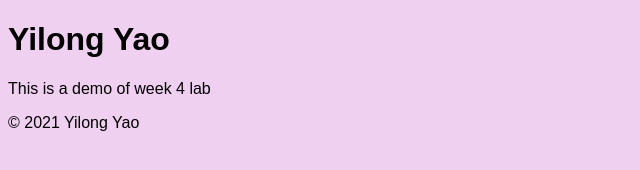
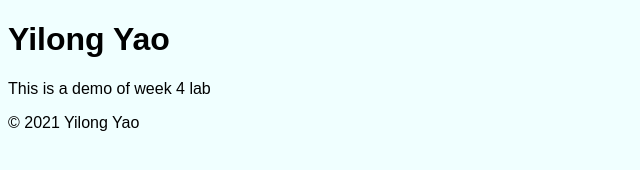
Before and after one commit to ElonYao/week4-comp6062, a plain HTML site: page index.html in a window 1280 px wide. Shown: the whole page, without its empty margins (0-640 px from the left). Drawn offline with Linux system fonts and the light colour scheme; files that its build step writes are made by us from their sources.

Commit message:
fix: update stylesheet path and modify body styles

```diff
--- a/css/style.css
+++ b/css/style.css
@@ -1,4 +1,4 @@
-body{
-    background-color: #f0d0f0;
-    font-family: Arial, sans-serif;
+body {
+    background-color: azure;
+    font-family: Arial, Helvetica, sans-serif;
 }
--- a/index.html
+++ b/index.html
@@ -2,7 +2,7 @@
 <html>
     <head>
         <title>My website</title>
-        <link rel="stylesheet" href="style.css">
+        <link rel="stylesheet" href="css/style.css">
     </head>
     <body>
         <header>
```
